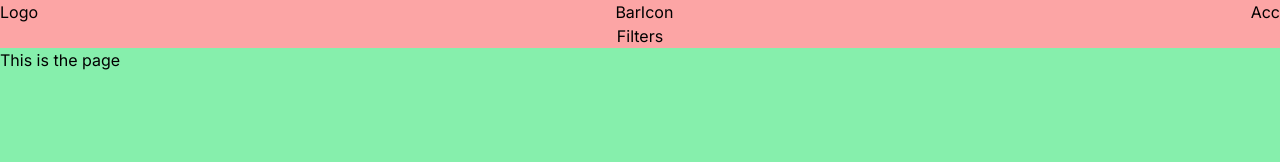
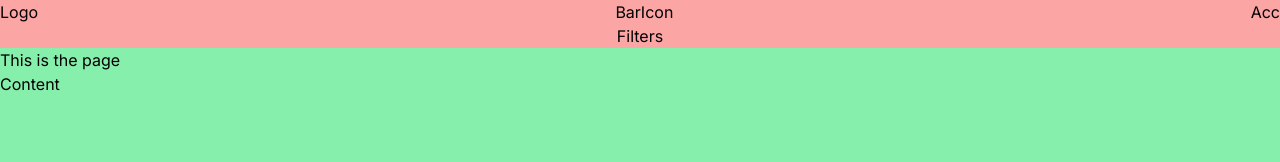
Before and after one commit to originlimit/google-shopping-clone, a Next.js app: page / in a window 1280 px wide. Shown: the top 162 px of the page. Built offline with nearby package versions, Linux system fonts and the light colour scheme.

Commit message:
this is a test for gitui

```diff
--- a/app/page.tsx
+++ b/app/page.tsx
@@ -1,7 +1,8 @@
 const Home = () => {
   return (
-    <div className="flex h-screen bg-green-300">
+    <div className="flex flex-col h-screen bg-green-300">
       <div>This is the page</div>
+      <div>Content</div>
     </div>
   )
 }
```
